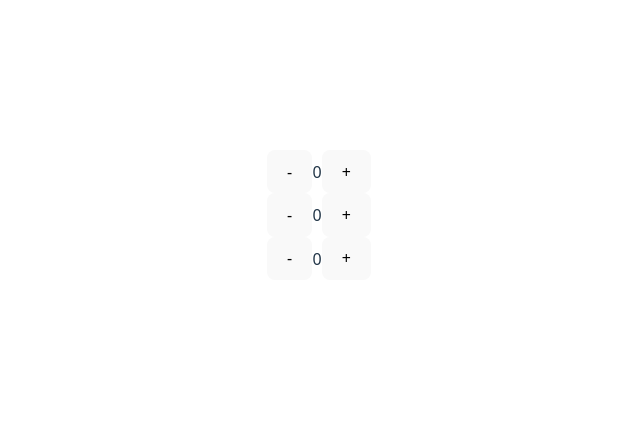
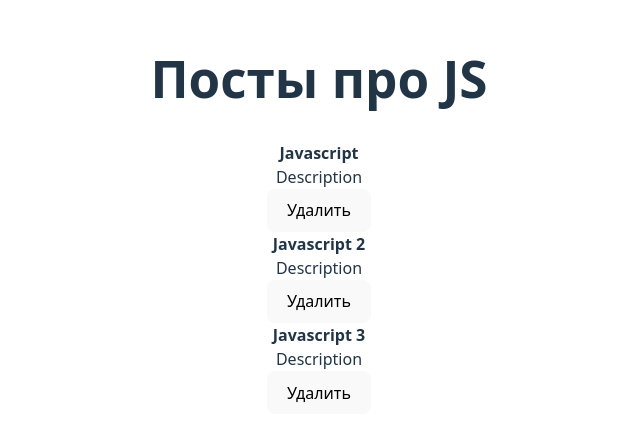
Before and after one commit to Vit0607/react-fundamental, a React (Vite) app: page / in a window 1280 px wide. Shown: the part 185-626 px from the top of the page, without its empty margins (321-961 px from the left). Built offline with nearby package versions, Linux system fonts and the light colour scheme.

Commit message:
Список

```diff
--- a/src/App.tsx
+++ b/src/App.tsx
@@ -1,12 +1,21 @@
 import './App.css';
-import Counter from './components/Counter/Counter';
+import { useState, useEffect } from 'react';
+import PostList from './components/PostList/PostList';
 
 function App() {
+  const [posts, setPosts] = useState([
+    { id: 1, title: 'Javascript', body: 'Description' },
+    { id: 2, title: 'Javascript 2', body: 'Description' },
+    { id: 3, title: 'Javascript 3', body: 'Description' }
+  ]);
+
+  useEffect(() => {
+    console.log('Тип постов:', typeof posts);
+  }, []);
+
   return (
     <>
-      <Counter />
-      <Counter />
-      <Counter />
+      <PostList posts={posts} title="Посты про JS" />
     </>
   );
 }
--- /dev/null
+++ b/src/components/PostItem/PostItem.tsx
@@ -0,0 +1,15 @@
+const PostItem = ({ title, body }: { title: string; body: string }) => {
+  return (
+    <div className="post">
+      <div className="post__content">
+        <strong>{title}</strong>
+        <div>{body}</div>
+      </div>
+      <div className="post__btns">
+        <button>Удалить</button>
+      </div>
+    </div>
+  );
+};
+
+export default PostItem;
--- /dev/null
+++ b/src/components/PostList/PostList.tsx
@@ -0,0 +1,23 @@
+import PostItem from '../PostItem/PostItem';
+
+type PostListProps = {
+  posts: {
+    id: number;
+    title: string;
+    body: string;
+  }[];
+  title: string;
+};
+
+const PostList = ({ posts, title }: PostListProps) => {
+  return (
+    <>
+      <h1>{title}</h1>
+      {posts.map(post => {
+        return <PostItem key={post.id} title={post.title} body={post.body} />;
+      })}
+    </>
+  );
+};
+
+export default PostList;
```
